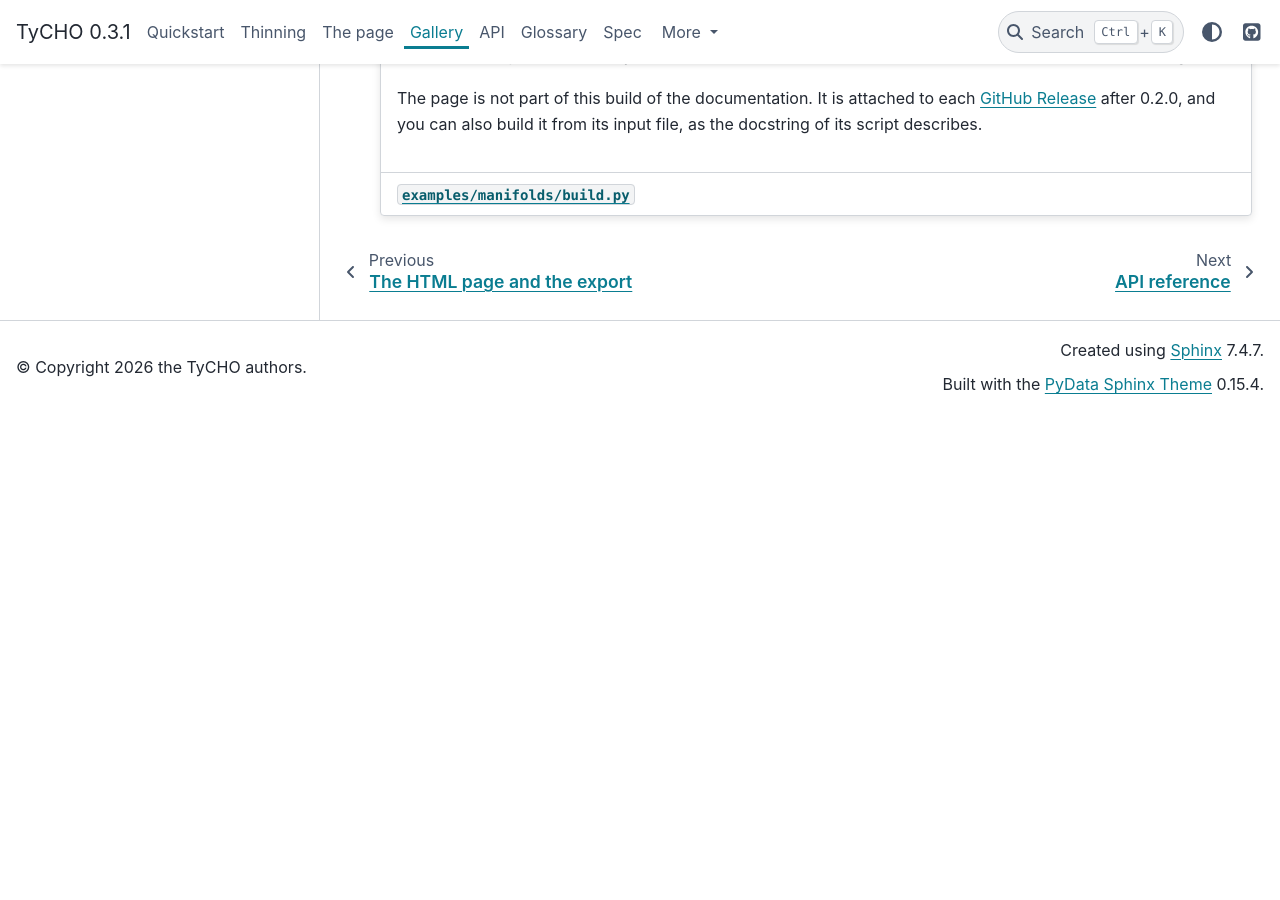
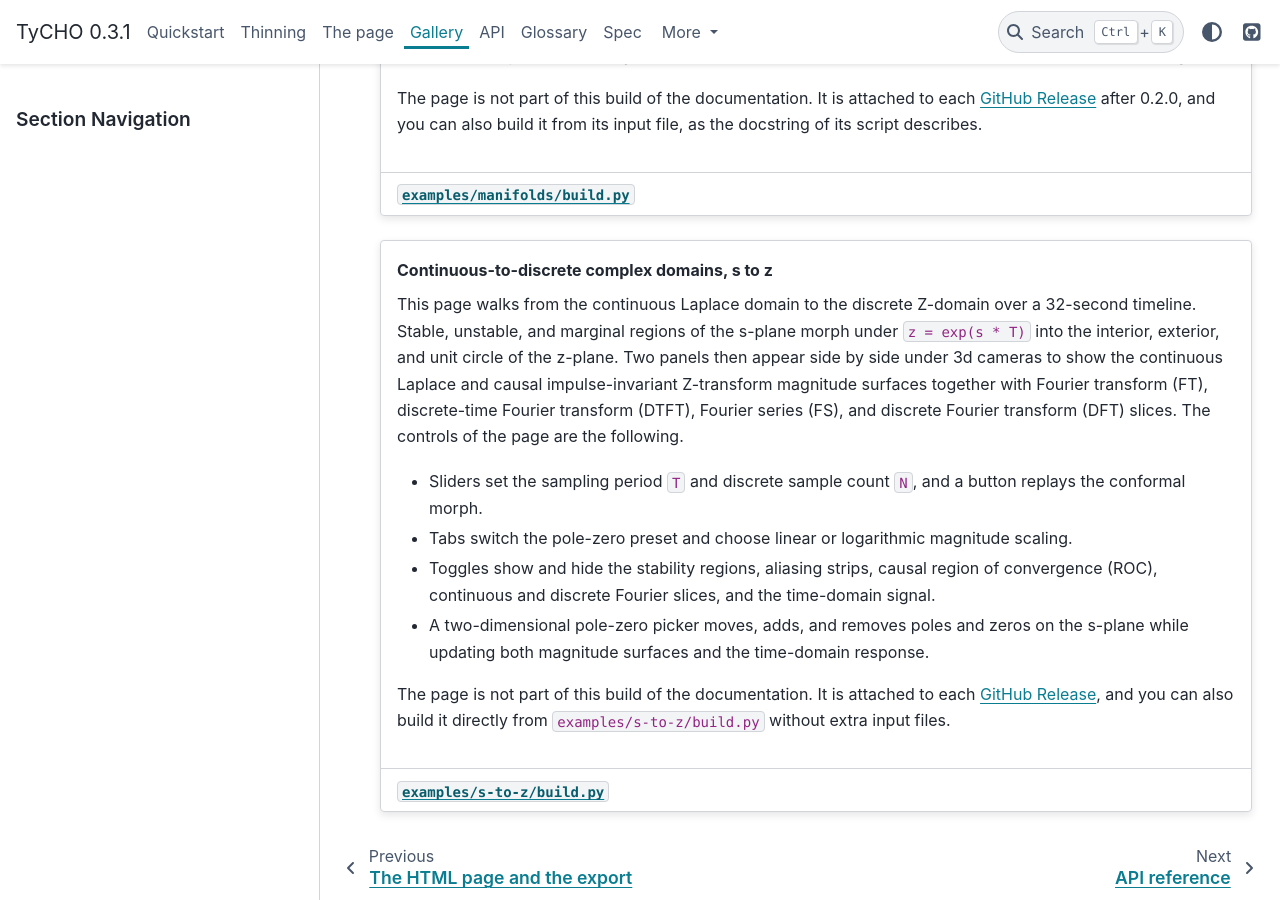
Before and after one commit to beeson-group/tycho, a Sphinx documentation site: the page built from docs/gallery.md, in a window 1280 px wide and 900 px high, scrolled down 1806 px. Built offline with Sphinx 7.4.7 and the PyData theme 0.15.4, drawn with Linux system fonts in a browser that asks for light colours; pages that are not in the unit, such as notebooks, are missing from menus; before the commit the page ends 2220 px from its top, so only the background shows below that.

Commit message:
docs: add complex domains example to gallery, index, and release steps

````diff
--- a/docs/conf.py
+++ b/docs/conf.py
@@ -88,7 +88,7 @@ for _name in ("scene.schema.json", "tycho-scene.md"):
     shutil.copyfile(ROOT / "spec" / _name, STAGED / _name)
 
 EXAMPLES = EXTRA / "examples"
-EXAMPLE_PAGES = ("broucke", "manifolds")
+EXAMPLE_PAGES = ("broucke", "manifolds", "s-to-z")
 # The example pages are attached to each GitHub Release and are not tracked in git. When Read the Docs sets the READTHEDOCS
 # environment variable, fetch_example_pages() downloads the pages and posters of the latest release from the release download
 # URLs, which work without a token or an API call. A local build stays offline unless TYCHO_DOCS_EXAMPLES=1 is set.
@@ -118,16 +118,17 @@ myst_substitutions = {
     "spec_link": f"[`schema/{SCENE_FORMAT}/tycho-scene.md`](site:schema/{SCENE_FORMAT}/tycho-scene.md)",
 }
 for _page in EXAMPLE_PAGES:
+    _key = _page.replace("-", "_")
     _path = EXAMPLES / f"{_page}.html"
     if _path.is_file():
         _bytes = _path.read_bytes()
-        tags.add(f"{_page}_page")
-        myst_substitutions[f"{_page}_size"] = f"{len(_bytes) / 1e6:.1f} MB"
-        myst_substitutions[f"{_page}_transfer"] = f"{len(gzip.compress(_bytes, 6)) / 1e6:.1f} MB"
+        tags.add(f"{_key}_page")
+        myst_substitutions[f"{_key}_size"] = f"{len(_bytes) / 1e6:.1f} MB"
+        myst_substitutions[f"{_key}_transfer"] = f"{len(gzip.compress(_bytes, 6)) / 1e6:.1f} MB"
     else:
-        myst_substitutions[f"{_page}_size"] = myst_substitutions[f"{_page}_transfer"] = "unknown"
+        myst_substitutions[f"{_key}_size"] = myst_substitutions[f"{_key}_transfer"] = "unknown"
     if (EXAMPLES / f"{_page}.png").is_file():
-        tags.add(f"{_page}_poster")
+        tags.add(f"{_key}_poster")
 
 # autodoc
 
--- a/docs/gallery.md
+++ b/docs/gallery.md
@@ -81,4 +81,33 @@ The page is not part of this build of the documentation. It is attached to each
 +++
 [`examples/manifolds/build.py`](https://github.com/beeson-group/tycho/blob/main/examples/manifolds/build.py)
 :::
+
+:::{grid-item-card} Continuous-to-discrete complex domains, s to z
+
+This page walks from the continuous Laplace domain to the discrete Z-domain over a 32-second timeline.
+Stable, unstable, and marginal regions of the s-plane morph under `z = exp(s * T)` into the interior, exterior, and unit circle of the z-plane.
+Two panels then appear side by side under 3d cameras to show the continuous Laplace and causal impulse-invariant Z-transform magnitude surfaces together with Fourier transform (FT), discrete-time Fourier transform (DTFT), Fourier series (FS), and discrete Fourier transform (DFT) slices.
+The controls of the page are the following.
+
+- Sliders set the sampling period `T` and discrete sample count `N`, and a button replays the conformal morph.
+- Tabs switch the pole-zero preset and choose linear or logarithmic magnitude scaling.
+- Toggles show and hide the stability regions, aliasing strips, causal region of convergence (ROC), continuous and discrete Fourier slices, and the time-domain signal.
+- A two-dimensional pole-zero picker moves, adds, and removes poles and zeros on the s-plane while updating both magnitude surfaces and the time-domain response.
+
+```{only} s_to_z_page and s_to_z_poster
+<a href="examples/s-to-z.html"><img class="tycho-poster" src="examples/s-to-z.png" alt="A still of the complex domains page"></a>
+```
+
+```{only} s_to_z_page
+[Open the complex domains page](site:examples/s-to-z.html).
+The interactive page has a size of {{ s_to_z_size }}, about {{ s_to_z_transfer }} to download in compressed form, and it opens separately.
+```
+
+```{only} not s_to_z_page
+The page is not part of this build of the documentation.
+It is attached to each [GitHub Release](https://github.com/beeson-group/tycho/releases), and you can also build it directly from `examples/s-to-z/build.py` without extra input files.
+```
++++
+[`examples/s-to-z/build.py`](https://github.com/beeson-group/tycho/blob/main/examples/s-to-z/build.py)
+:::
 ::::
````
Also changed, not shown: CHANGELOG.md (+1 -0 lines), docs/index.md (+1 -1 lines), .agents/skills/release/SKILL.md.
